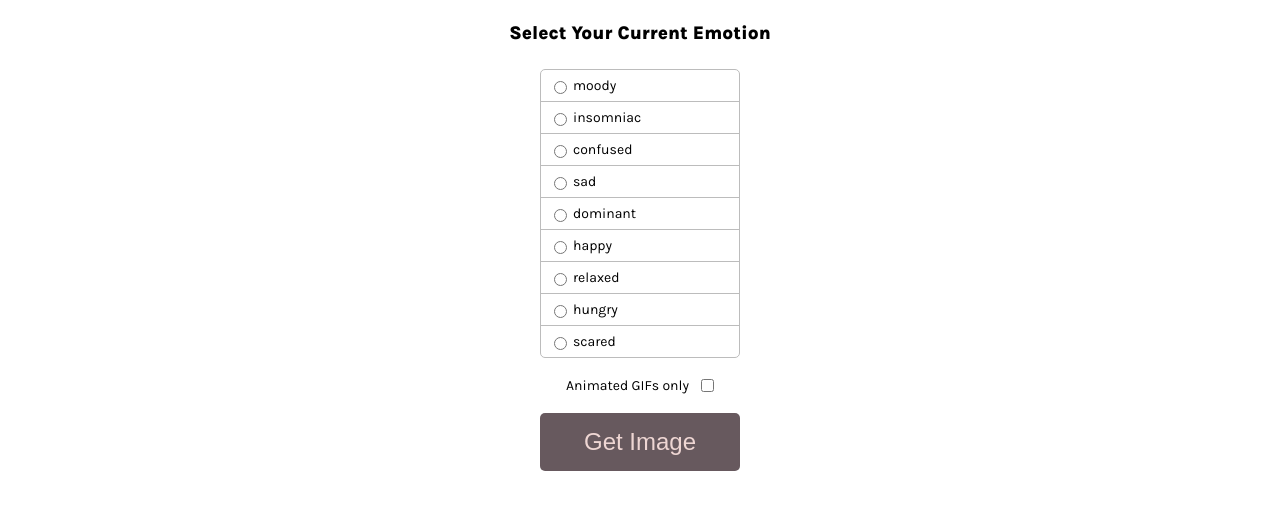
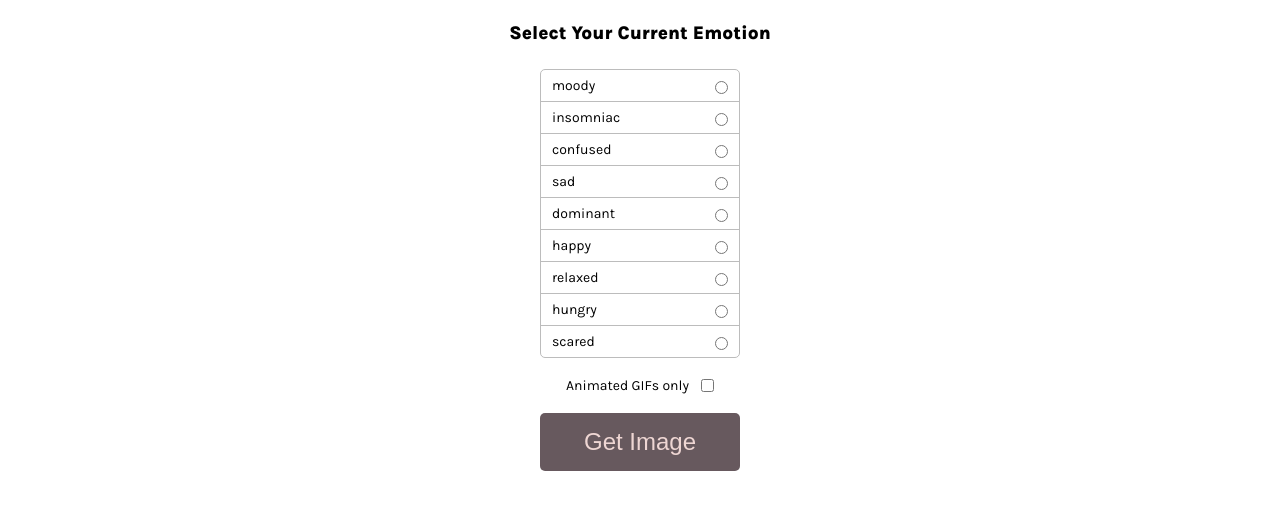
Before and after one commit to IVIonsters/scrimba-fullstack, a plain HTML site: page meme-picker/index.html in a window 1280 px wide. Shown: the part 98-608 px from the top of the page. Drawn offline with Linux system fonts and the light colour scheme.

Commit message:
Refactor emotion radio rendering and enhance styles for better UI presentation

```diff
--- a/meme-picker/index.js
+++ b/meme-picker/index.js
@@ -1,4 +1,15 @@
 import { catsData } from "./data.js";
+
+//Grab Needed Elements
+const emotionRadios = document.getElementById("emotion-radios");
+
+//Event Listeners
+emotionRadios.addEventListener("change", highlightCheckedOptions);
+
+// Accent Radio Function
+function highlightCheckedOptions(e) {
+  document.getElementById(e.target.id).classList.add("highlight");
+}
 
 function getEmotionsArray(cats) {
   const emotionsArray = [];
@@ -17,23 +28,22 @@ function getEmotionsArray(cats) {
 
 function renderEmotionsRadios(cats) {
   const emotions = getEmotionsArray(cats);
-  let emotionsHTML = "";
+  let emotionsHTML = ``;
 
   for (let emotion of emotions) {
     emotionsHTML += `
         <div class="radio">
+            <label for="${emotion}">${emotion}</label>
             <input
             type="radio"
+            id="${emotion}"
             value="${emotion}"
-      id="${emotion}"
-      name="choice-emotion"
+            name="emotions"
             >
-      <label for="emotion">${emotion}</label>
         </div>`;
   }
 
-  document.getElementById("emotion-radios").innerHTML = emotionsHTML;
-  console.log(emotions);
+  emotionRadios.innerHTML = emotionsHTML;
 }
 
 renderEmotionsRadios(catsData);
--- a/meme-picker/styles.css
+++ b/meme-picker/styles.css
@@ -72,6 +72,17 @@ header {
   padding: 4px 8px;
 }
 
+.radio:first-child {
+  border-top-left-radius: 5px;
+  border-top-right-radius: 5px;
+}
+
+.radio:last-child {
+  border-bottom: 0;
+  border-bottom-left-radius: 5px;
+  border-bottom-right-radius: 5px;
+}
+
 label {
   font-size: 14px;
   padding: 3px;
@@ -83,10 +94,7 @@ label {
   background-color: #fff0ee;
   color: #bd301d;
   font-weight: bold;
-}
-
-.radio:last-child {
-  border-bottom: 0;
+  accent-color: #bd301d;
 }
 
 input[type="radio"] {
```
Lines whose indentation alone changed are shown as unchanged.
